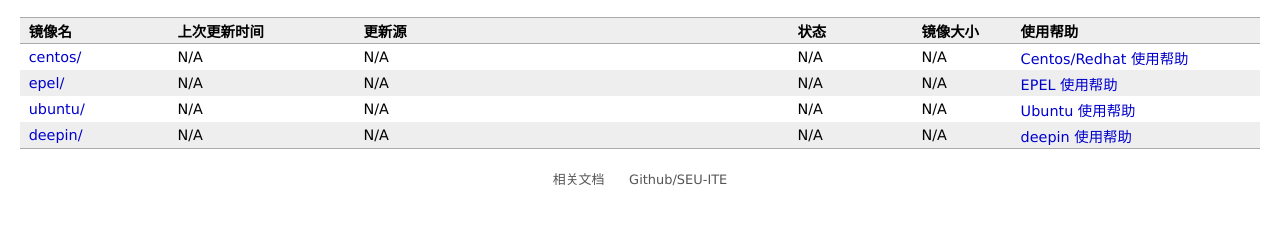
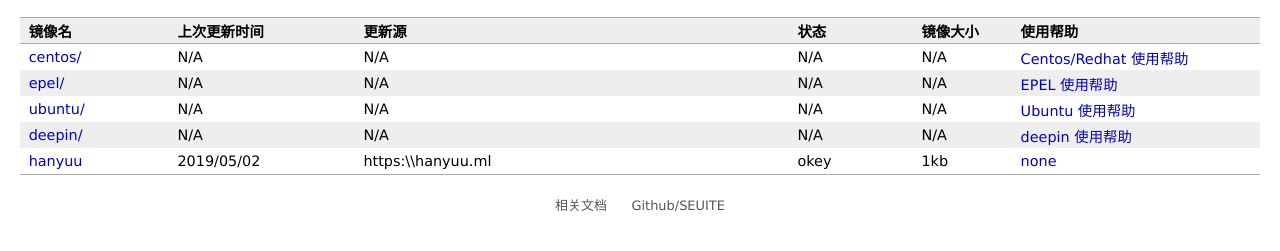
Before and after one commit to SEU-ITE/seuite_mirror_web, a plain HTML site: page index.html in a window 1280 px wide. Shown: the part 63-314 px from the top of the page. Drawn offline with Linux system fonts and the light colour scheme; no server answers.

Commit message:
201905142250 列表添加函数完成

```diff
--- a/index.html
+++ b/index.html
@@ -6,12 +6,12 @@
     <script type="text/javascript" src=".resource/js/jquery-1.11.3.min.js" ></script>
     <script type="text/javascript" src=".resource/js/mirror.js" ></script>
     <script type="text/javascript" src=".resource/js/main.js" ></script>
+    <script type="text/javascript" src=".resource/js/web.js"></script>
 
     <title>欢迎访问SEUITE开源镜像站</title>
 </head>
 
 <body>
-
 <h1>欢迎访问SEUITE开源镜像站</h1>
 
 <table id="distro-table" cellpadding="0" cellspacing="0">
@@ -34,7 +34,7 @@
         </tr>
     </thead>
 
-    <tbody>
+    <tbody id="inner-table">
         <tr class="odd">
             <td><a href="/centos/">centos/</a></td>
             <td class="centos update-time">N/A</td>
@@ -69,9 +69,10 @@
         </tr>
     </tbody>
 </table>
+<script>modify()</script>
 <div id="footer">
     <a target="_blank" href="http://club.seu.services/intro/mirrorstation">相关文档</a>
-    <a target="_blank" href="https://github.com/seu-ite/">Github/SEU-ITE</a>
+    <a target="_blank" href="https://github.com/seuite/">Github/SEUITE</a>
 </div>
 
 </body>
```
Also changed, not shown: .resource/js/web.js (added).
